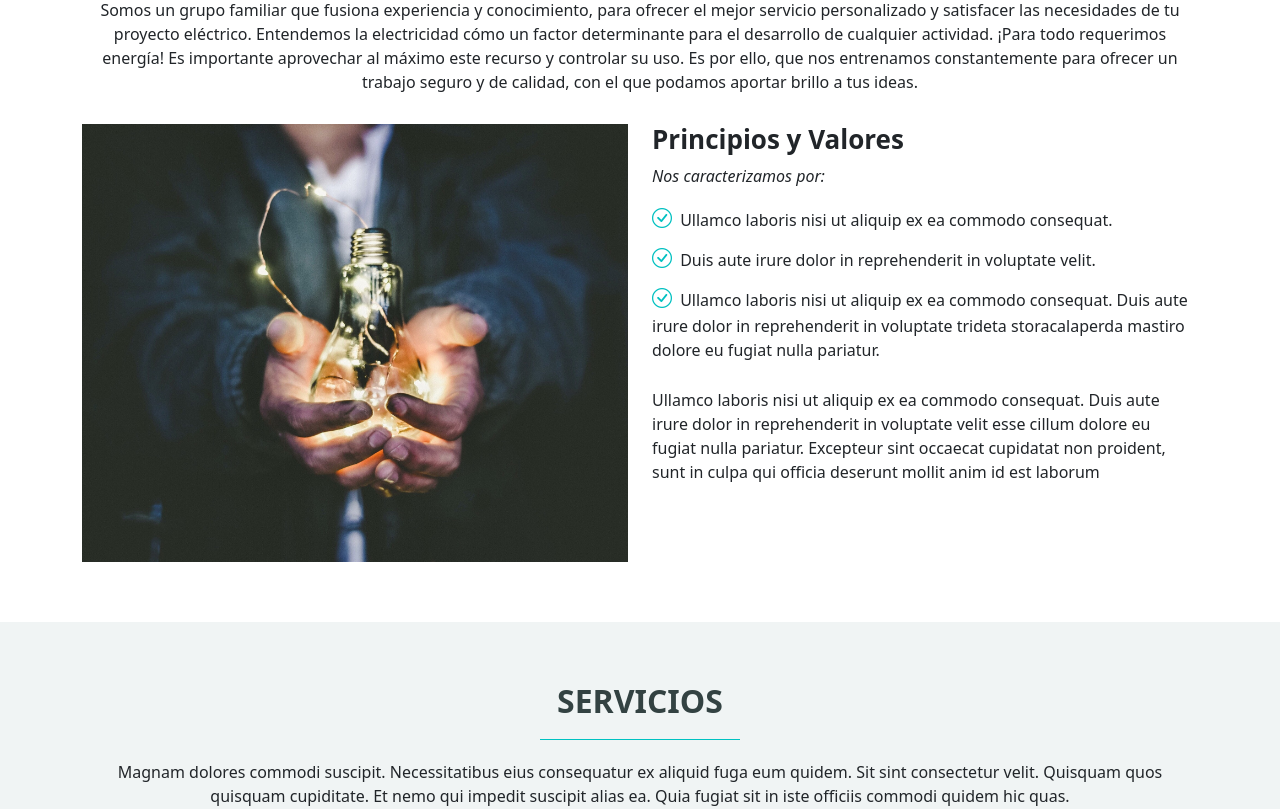
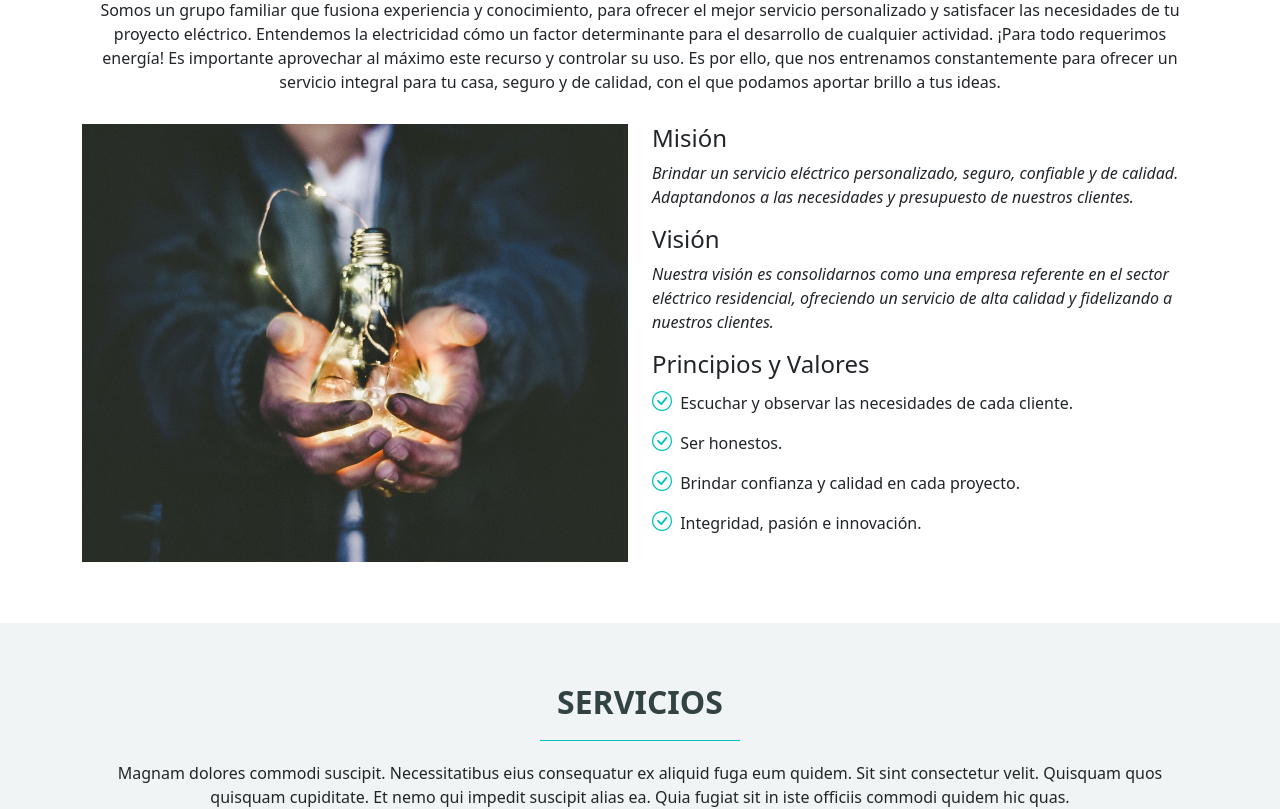
Before and after one commit to SamZapata/residential-electric-rz, an Angular app: page / in a window 1280 px wide. Shown: the part 940-1749 px from the top of the page. Built offline with nearby package versions, Linux system fonts and the light colour scheme.

Commit message:
update content for about section

```diff
--- a/src/app/about/about.component.html
+++ b/src/app/about/about.component.html
@@ -5,7 +5,7 @@
     <div class="section-title">
       <h2>Sobre nosotros</h2>
       <p>
-        Somos un grupo familiar que fusiona experiencia y conocimiento, para ofrecer el mejor servicio personalizado y satisfacer las necesidades de tu proyecto eléctrico. Entendemos la electricidad cómo un factor determinante para el desarrollo de cualquier actividad. ¡Para todo requerimos energía! Es importante aprovechar al máximo este recurso y controlar su uso. Es por ello, que nos entrenamos constantemente para ofrecer un trabajo seguro y de calidad, con el que podamos aportar brillo a tus ideas.
+        Somos un grupo familiar que fusiona experiencia y conocimiento, para ofrecer el mejor servicio personalizado y satisfacer las necesidades de tu proyecto eléctrico. Entendemos la electricidad cómo un factor determinante para el desarrollo de cualquier actividad. ¡Para todo requerimos energía! Es importante aprovechar al máximo este recurso y controlar su uso. Es por ello, que nos entrenamos constantemente para ofrecer un servicio integral para tu casa, seguro y de calidad, con el que podamos aportar brillo a tus ideas.
       </p>
     </div>
 
@@ -14,20 +14,27 @@
         <img src="assets/img/about-2.jpg" class="img-fluid" alt="">
       </div>
       <div class="col-lg-6 pt-4 pt-lg-0 content">
-        <h3>Principios y Valores</h3>
+        <h4>Misión</h4>
         <p class="fst-italic">
-          Nos caracterizamos por:
+          Brindar un servicio eléctrico personalizado, seguro, confiable y de calidad. Adaptandonos a las necesidades y presupuesto de nuestros clientes.
         </p>
+        <h4>Visión</h4>
+        <p class="fst-italic">
+          Nuestra visión es consolidarnos como una empresa referente en el sector eléctrico residencial, ofreciendo un servicio de alta calidad y fidelizando a nuestros clientes.
+        </p>
+        <h4>Principios y Valores</h4>
         <ul>
-          <li><i class="bi bi-check-circle"></i> Ullamco laboris nisi ut aliquip ex ea commodo consequat.</li>
-          <li><i class="bi bi-check-circle"></i> Duis aute irure dolor in reprehenderit in voluptate velit.</li>
-          <li><i class="bi bi-check-circle"></i> Ullamco laboris nisi ut aliquip ex ea commodo consequat. Duis aute irure dolor in reprehenderit in voluptate trideta storacalaperda mastiro dolore eu fugiat nulla pariatur.</li>
+          <li><i class="bi bi-check-circle"></i> Escuchar y observar las necesidades de cada cliente.</li>
+          <li><i class="bi bi-check-circle"></i> Ser honestos.</li>
+          <li><i class="bi bi-check-circle"></i> Brindar confianza y calidad en cada proyecto.</li>
+          <li><i class="bi bi-check-circle"></i> Integridad, pasión e innovación.</li>
         </ul>
-        <p>
+        <!-- Incluir breve experiencia en USA -->
+        <!-- <p>
           Ullamco laboris nisi ut aliquip ex ea commodo consequat. Duis aute irure dolor in reprehenderit in voluptate
           velit esse cillum dolore eu fugiat nulla pariatur. Excepteur sint occaecat cupidatat non proident, sunt in
           culpa qui officia deserunt mollit anim id est laborum
-        </p>
+        </p> -->
       </div>
     </div>
 
```
